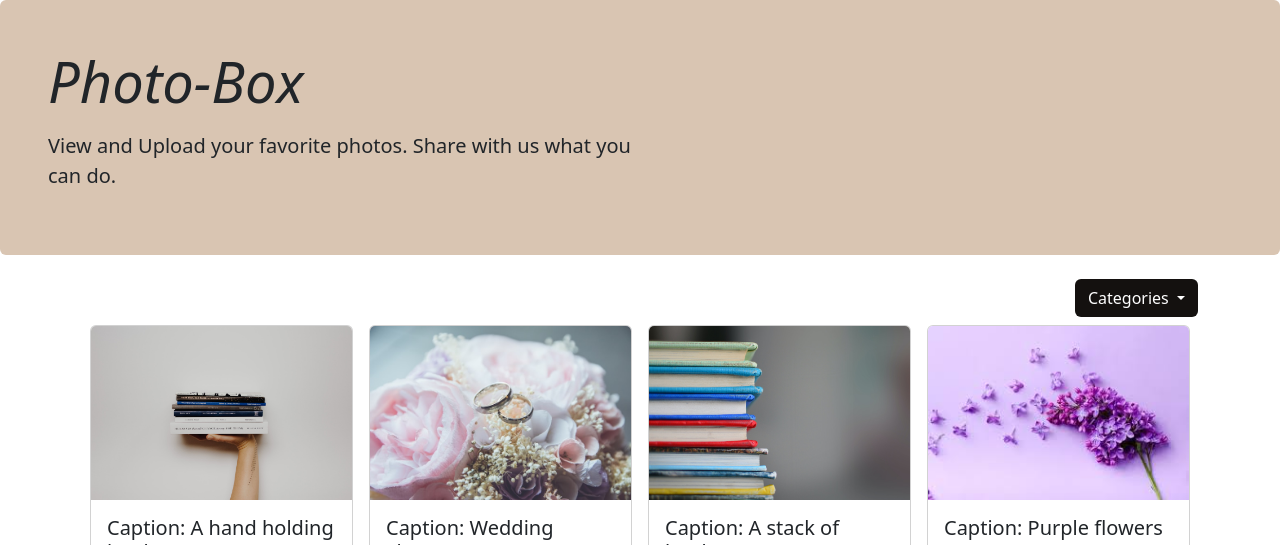
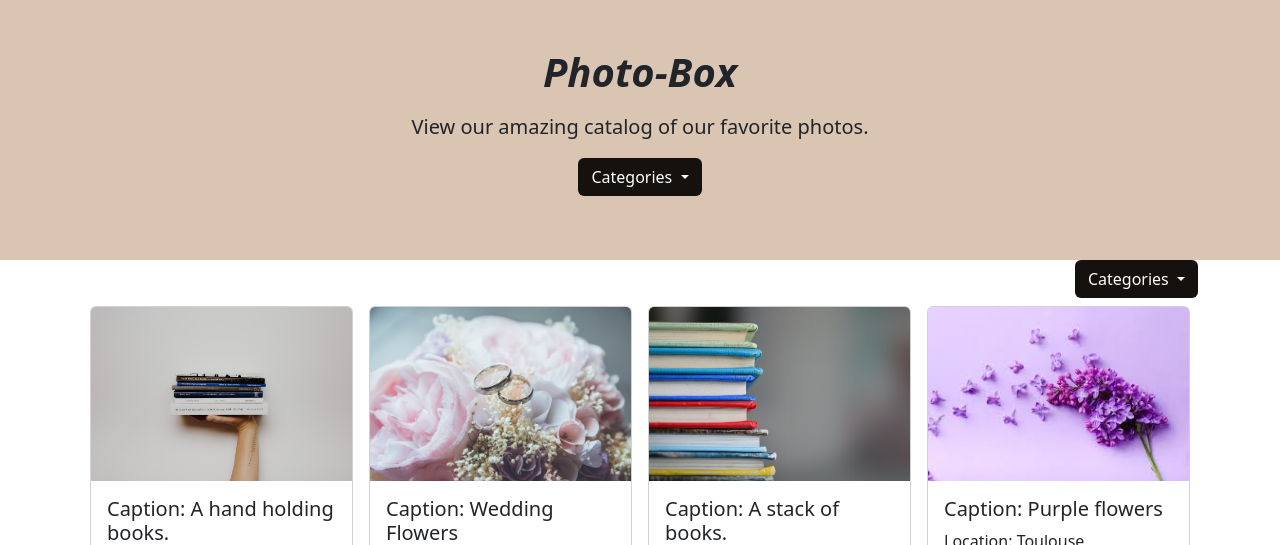
Before and after one commit to Charlotte-Natasha/PHOTOBOX, a Django app: page / in a window 1280 px wide. Shown: the top 545 px of the page. Run offline with Django 4.2, Linux system fonts and the light colour scheme; data comes from the database, SQL or seed files in the repository.

Commit message:
styled navbar

```diff
--- a/photobox/templates/base.html
+++ b/photobox/templates/base.html
@@ -19,12 +19,7 @@
 </head>
 
 <body>
-    <div class="p-4 p-md-5 mb-4 text-dark rounded" style="background-color: #D9C5B2;">
-        <div class="col-md-6 px-0">
-            <h1 class="display-4 fst-italic">Photo-Box</h1>
-            <p class="lead my-3">View and Upload your favorite photos. Share with us what you can do.</p>
-        </div>
-    </div>
+    {% include 'navbar.html' %}
 
     {% block content %}
 
--- /dev/null
+++ b/photobox/templates/navbar.html
@@ -0,0 +1,21 @@
+<section class="text-center" style="background-color: #D9C5B2;">
+    <div class="row py-lg-5">
+        <div class="col-lg-6 col-md-8 mx-auto">
+            <h1 class="fw-bold fst-italic"> Photo-Box</h1>
+            <p class="lead my-3">View our amazing catalog of our favorite photos. </p>
+            <p>
+                <div class="dropdown">
+                    <button class="btn dropdown-toggle text-white" style="background-color: #14110F;" type="button"
+                        id="dropdownMenuButton1" data-bs-toggle="dropdown" aria-expanded="false">
+                        Categories
+                    </button>
+                    <ul class="dropdown-menu" aria-labelledby="dropdownMenuButton1">
+                        {% for x in categories %}
+                        <li><a class="dropdown-item" href="{% url 'category' x.id %}">{{x.title}}</a></li>
+                        {% endfor %}
+                    </ul>
+                </div>
+            </p>
+        </div>
+    </div>
+</section>
```
